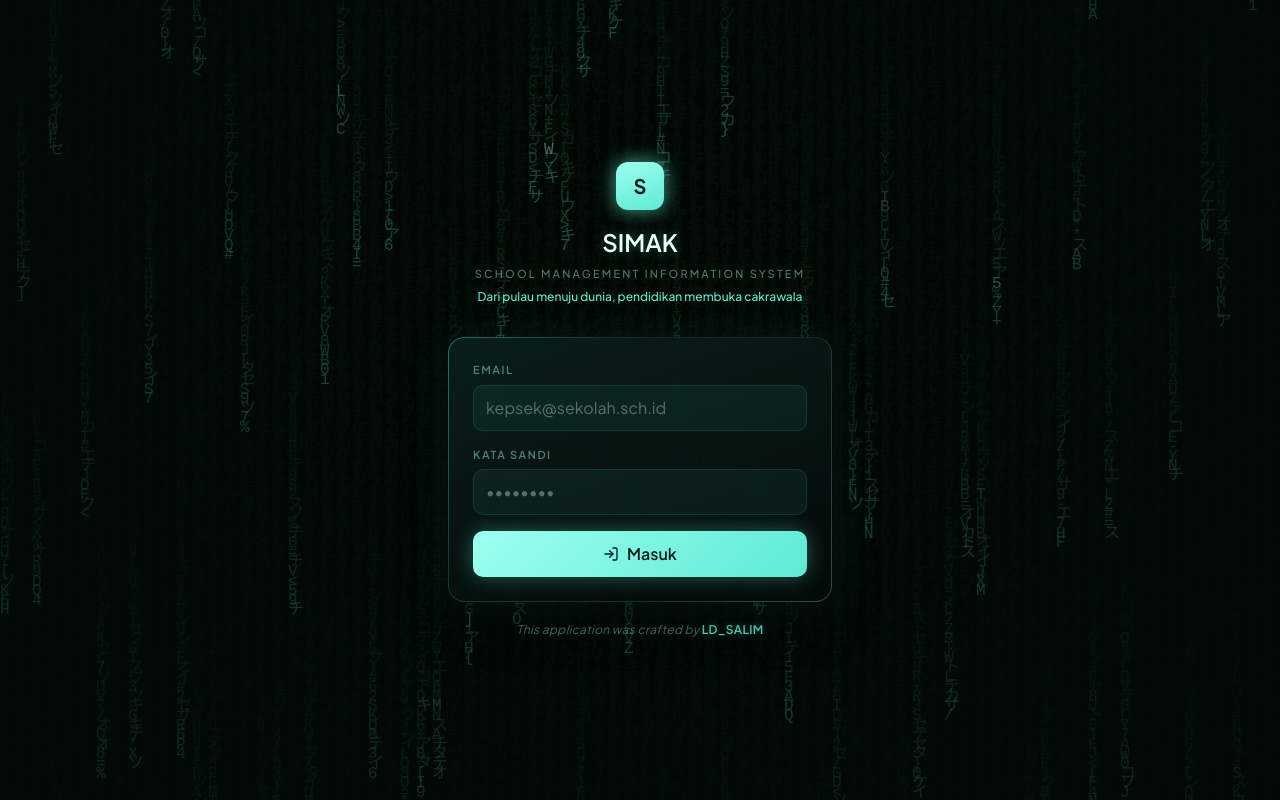
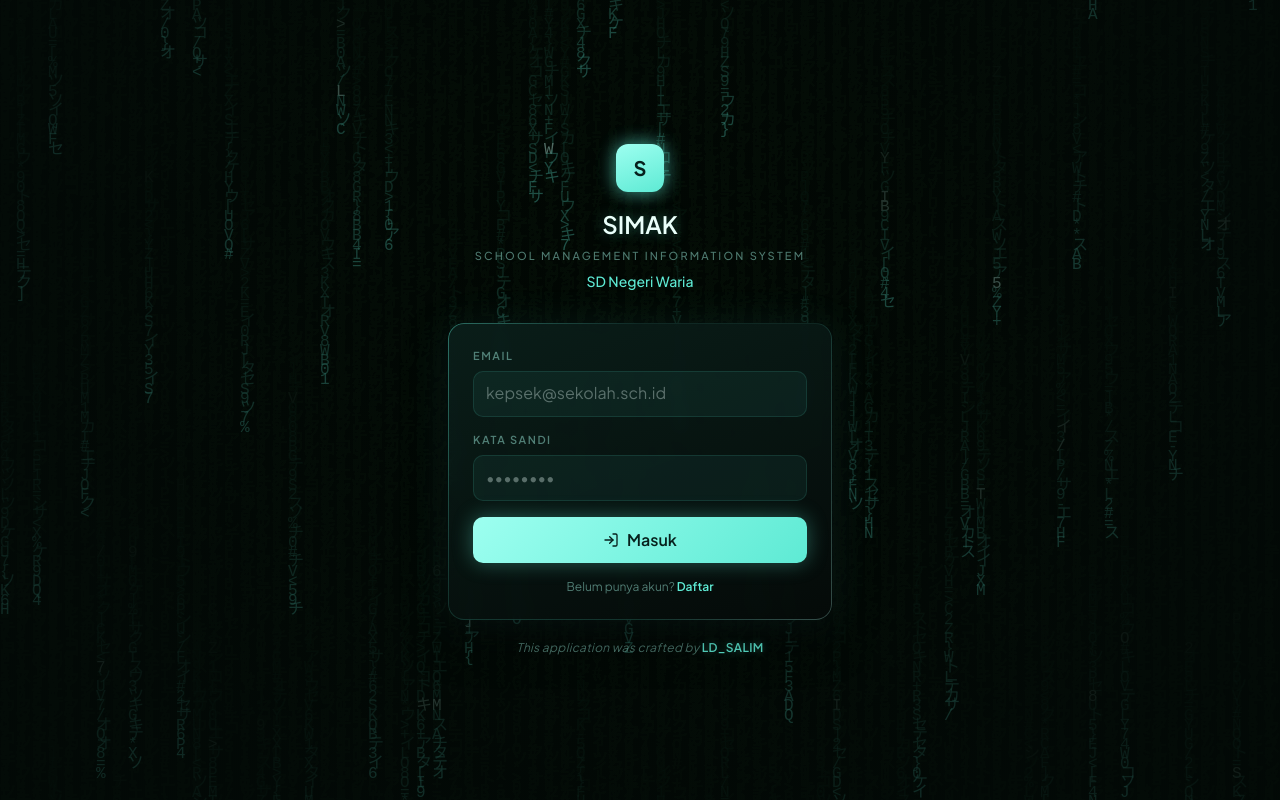
Before and after one commit to edethalfonsina22-collab/simak-app, a React (Vite) app: page /login in a window 1280 px wide. Built offline with nearby package versions, Linux system fonts and the light colour scheme; no server answers; the database is empty.

Commit message:
Update Login.jsx

```diff
--- a/src/pages/Login.jsx
+++ b/src/pages/Login.jsx
@@ -1,6 +1,7 @@
 import { useState, useEffect, useRef } from 'react'
-import { Navigate } from 'react-router-dom'
+import { Navigate, Link } from 'react-router-dom'
 import { useAuth } from '../lib/AuthContext'
+import { supabase } from '../lib/supabaseClient'
 import { Loader2, LogIn } from 'lucide-react'
 
 // Latar belakang animasi "hujan kode" ala Matrix — digambar langsung via canvas,
@@ -26,7 +27,6 @@ function MatrixRainBackground() {
     }
 
     function draw() {
-      // Jejak transparan agar karakter lama memudar perlahan (efek trail)
       ctx.fillStyle = 'rgba(3, 10, 8, 0.10)'
       ctx.fillRect(0, 0, canvas.width, canvas.height)
 
@@ -37,7 +37,6 @@ function MatrixRainBackground() {
         const x = i * fontSize
         const y = columns[i] * fontSize
 
-        // Karakter paling depan lebih terang, sisanya redup — nuansa hijau khas
         ctx.fillStyle = Math.random() > 0.975 ? '#c8fff2' : 'rgba(94, 234, 212, 0.55)'
         ctx.fillText(char, x, y)
 
@@ -71,12 +70,22 @@ export default function Login() {
   const [loading, setLoading] = useState(false)
   const [mounted, setMounted] = useState(false)
   const [shake, setShake] = useState(0)
-  const namaSekolah = 'Dari pulau menuju dunia, pendidikan membuka cakrawala'
+  const [namaSekolah, setNamaSekolah] = useState('SD Negeri Waria')
 
   useEffect(() => {
-    // Memicu animasi masuk sesaat setelah komponen ter-render
     const t = requestAnimationFrame(() => setMounted(true))
     return () => cancelAnimationFrame(t)
+  }, [])
+
+  useEffect(() => {
+    supabase
+      .from('profil_sekolah')
+      .select('nama_sekolah')
+      .limit(1)
+      .single()
+      .then(({ data }) => {
+        if (data?.nama_sekolah) setNamaSekolah(data.nama_sekolah)
+      })
   }, [])
 
   if (session) return <Navigate to="/" replace />
@@ -89,7 +98,7 @@ export default function Login() {
     setLoading(false)
     if (error) {
       setError('Email atau kata sandi salah. Silakan coba lagi.')
-      setShake((s) => s + 1) // ganti key supaya animasi shake bisa diulang
+      setShake((s) => s + 1)
     }
   }
 
@@ -105,7 +114,6 @@ export default function Login() {
           }`}
         >
           <div className="relative w-12 h-12 mx-auto mb-4">
-            {/* Cincin cahaya teal di belakang logo, berdenyut pelan — senada dengan loader */}
             <div className="login-badge-glow absolute inset-0 rounded-xl" />
             <div className="login-badge relative w-12 h-12 rounded-xl flex items-center justify-center font-bold text-xl">
               S
@@ -116,7 +124,7 @@ export default function Login() {
             School Management Information System
           </p>
           {namaSekolah && (
-            <p className="login-school text-xs font-medium mt-1.5 px-2 leading-snug">{namaSekolah}</p>
+            <p className="login-school text-sm font-medium mt-1.5">{namaSekolah}</p>
           )}
         </div>
 
@@ -174,6 +182,13 @@ export default function Login() {
             {loading ? <Loader2 size={16} className="animate-spin" /> : <LogIn size={16} />}
             Masuk
           </button>
+
+          <p className="text-center text-xs mt-1" style={{ color: 'var(--code-text)' }}>
+            Belum punya akun?{' '}
+            <Link to="/register" className="font-semibold" style={{ color: 'var(--text-accent)' }}>
+              Daftar
+            </Link>
+          </p>
         </form>
 
         <p
@@ -186,7 +201,6 @@ export default function Login() {
         </p>
       </div>
 
-      {/* Style khusus halaman login */}
       <style>{`
         .login-shell {
           --bg-1: #050b09;
```
